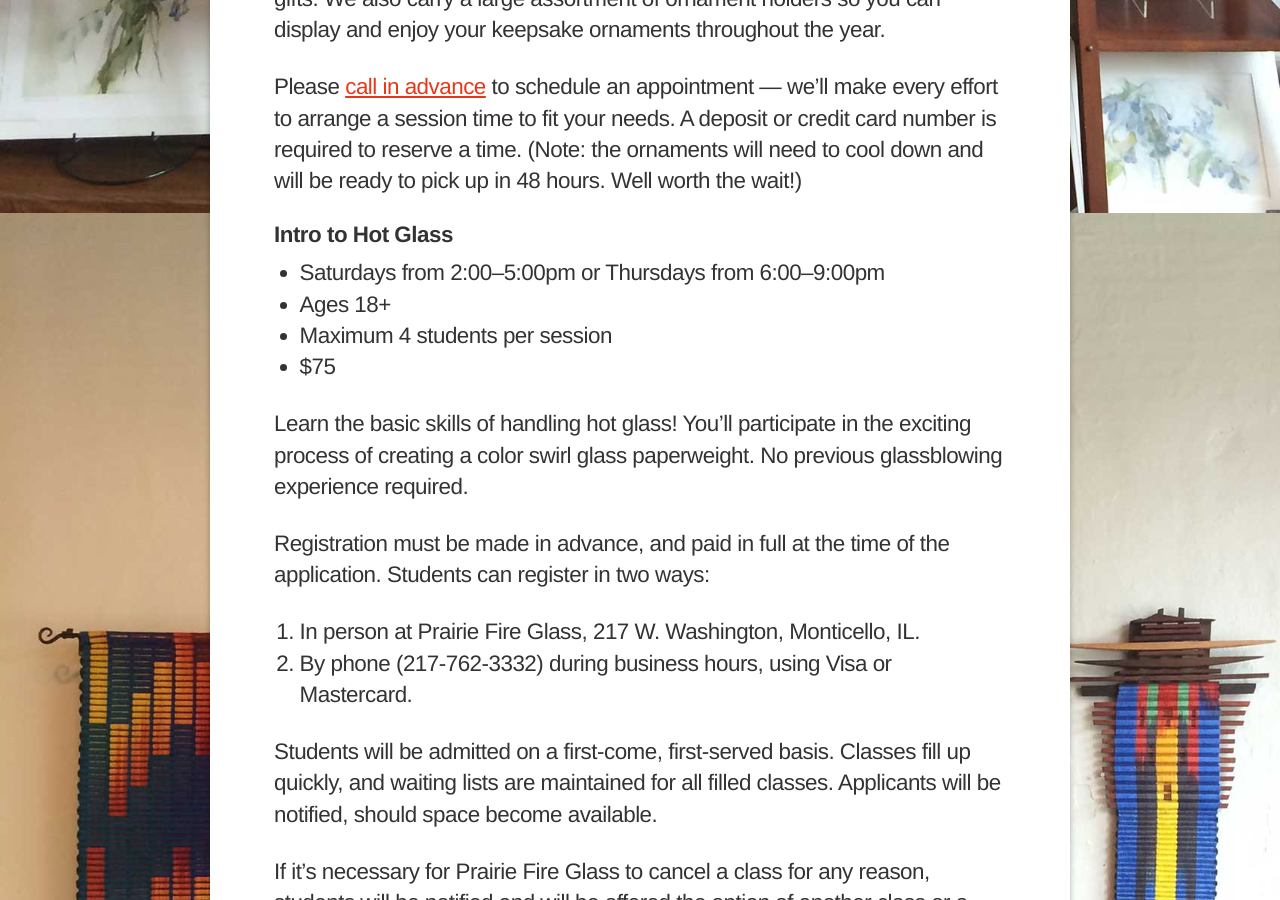
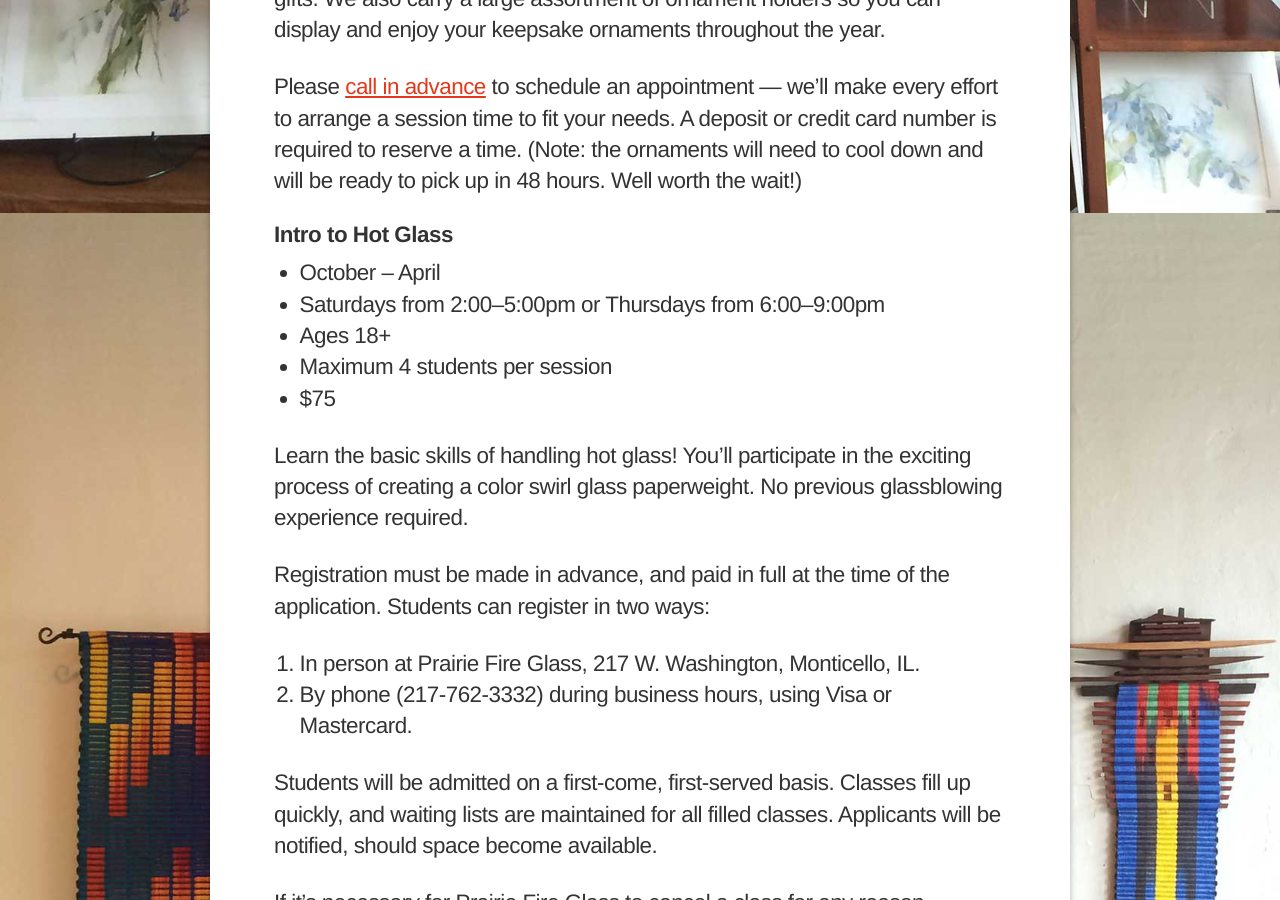
Before and after one commit to prairiefireglass/prairiefireglass.github.io, a Jekyll site: the page built from events/index.html, in a window 1280 px wide and 900 px high, scrolled down 1494 px. Built offline with Jekyll 4.4.1, drawn with Linux system fonts in a browser that asks for light colours; nearby versions of some CDN libraries.

Commit message:
Class months

```diff
--- a/events/index.html
+++ b/events/index.html
@@ -59,6 +59,7 @@ layout: home
     <a name="classes"></a>
     <h2>Intro to Hot Glass</h2>
     <ul>
+      <li>October – April</li>
       <li>Saturdays from 2:00–5:00pm or Thursdays from 6:00–9:00pm</li>
       <li>Ages 18+</li>
       <li>Maximum 4 students per session</li>
```
